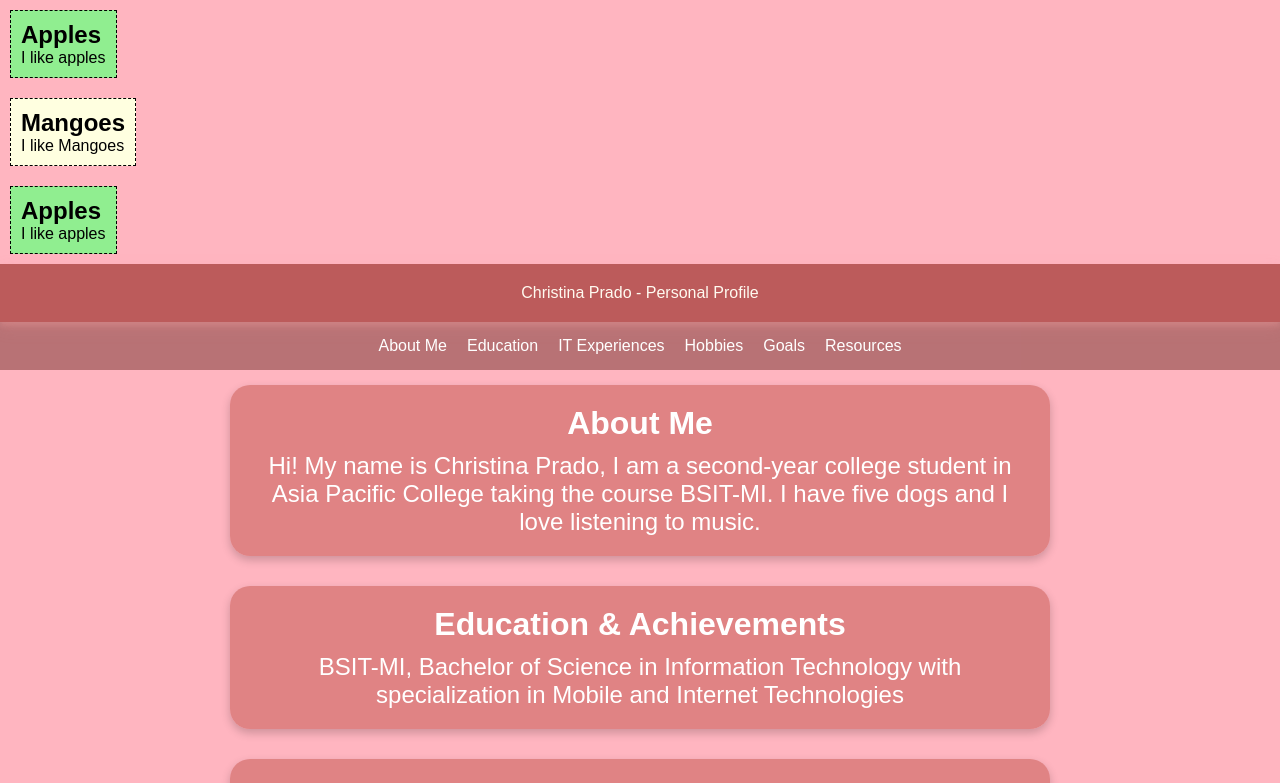
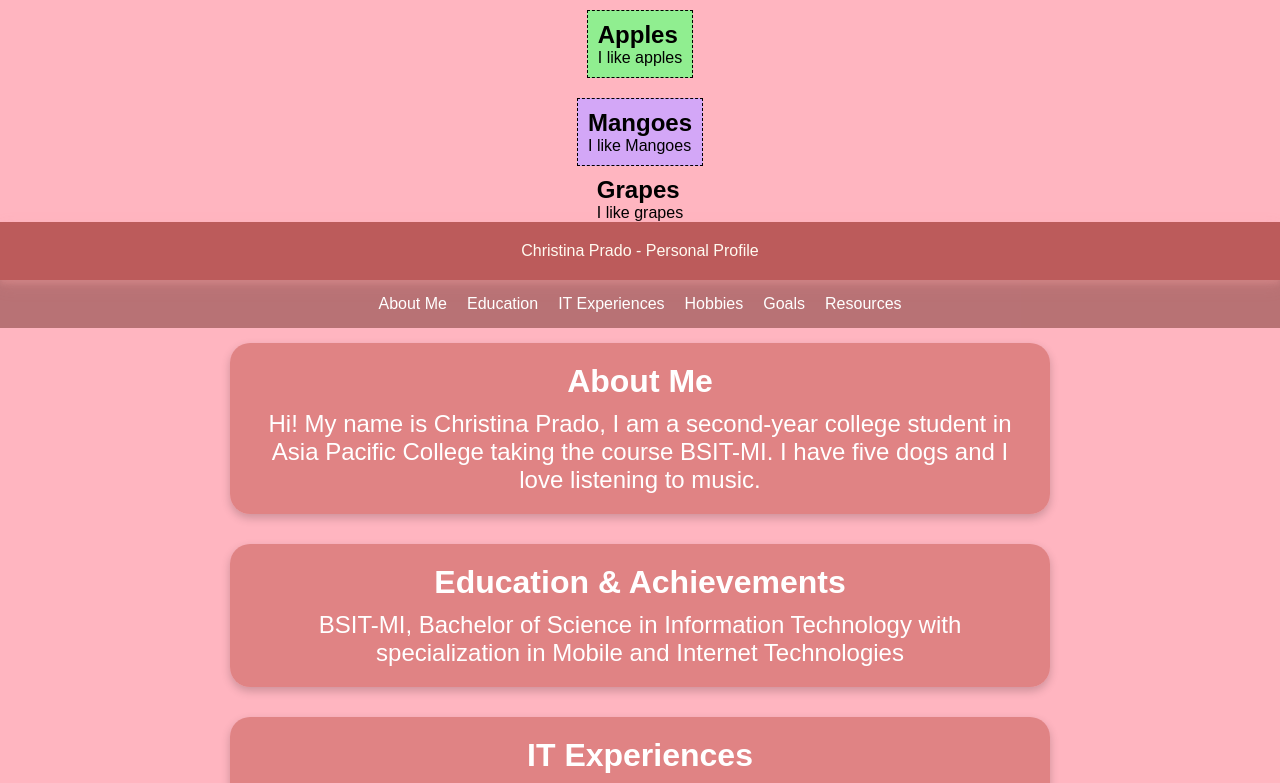
Before and after one commit to christinaprado/vuejs-WEBPROG-MI231, a Vue app in the folder vue-project/: page / in a window 1280 px wide. Shown: the top 783 px of the page. Built offline with nearby package versions, Linux system fonts and the light colour scheme.

Commit message:
added fruit vue

```diff
--- a/vue-project/src/App.vue
+++ b/vue-project/src/App.vue
@@ -1,12 +1,17 @@
 <template>
-  <food-item/> <br>
-  <food-item2/> <br>
-  <food-item/> <br>
-  <personal-profile/> <br>
-
+  <div class="flex flex-col">
+    <food-item />
+    <food-item2 />
+    <food-item3 />
+    <personal-profile />
+  </div>
 </template>
 
-<script></script>
-
-<style>
+<style scoped>
+.flex-col {
+  display: flex;
+  flex-direction: column;
+  justify-content: center;
+  align-items: center;
+}
 </style>
--- /dev/null
+++ b/vue-project/src/components/FoodItem3.vue
@@ -0,0 +1,26 @@
+<template>
+    <div class="grapes">
+      <h2>{{ name }}</h2>
+      <p>{{ message }}</p>
+    </div>
+  </template>
+
+  <script>
+  export default {
+    data() {
+      return {
+        name: 'Grapes',
+        message: 'I like grapes'
+      }
+    }
+  };
+  </script>
+
+  <style>
+  .mango {
+        border: dashed black 1px;
+        display: inline-block;
+        margin: 10px;
+        padding: 10px;
+        background-color: rgb(211, 167, 247);
+    }</style>
--- a/vue-project/src/main.js
+++ b/vue-project/src/main.js
@@ -3,12 +3,14 @@ import { createApp } from 'vue'
 import App from './App.vue'
 import FoodItem from './components/FoodItem.vue'
 import FoodItem2 from './components/FoodItem2.vue'
+import FoodItem3 from './components/FoodItem3.vue'
 import PersonalProfile from './components/PersonalProfile.vue'
 
 const app = createApp(App)
 
 app.component('food-item', FoodItem)
 app.component('food-item2', FoodItem2)
+app.component('food-item3', FoodItem3)
 app.component('personal-profile', PersonalProfile)
 
 app.mount('#app')
```
